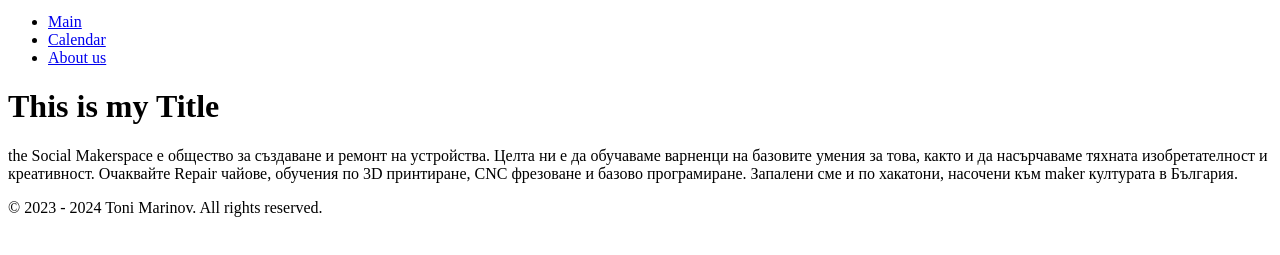
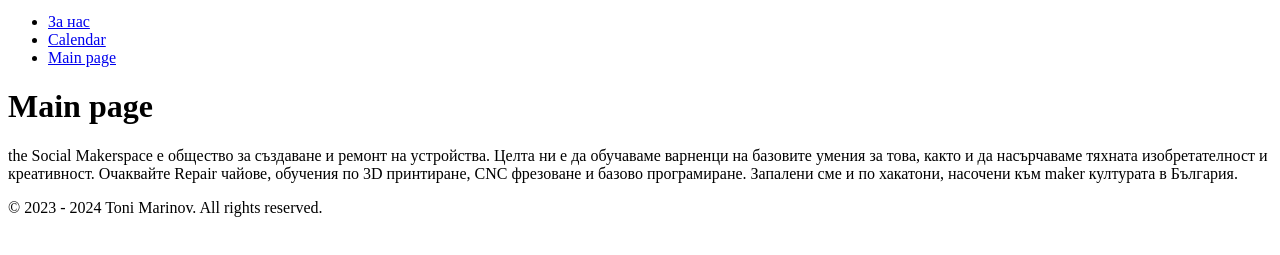
Before and after one commit to ivalynx/trikey.space, an Eleventy site: page index.md in a window 1280 px wide. Shown: the part 29-284 px from the top of the page. Built offline with nearby package versions, Linux system fonts and the light colour scheme; Eleventy itself is replaced by a stand-in of ours; files that its build step writes are made by us from their sources.

Commit message:
add eleventy-navigation

```diff
--- a/_includes/layout.liquid
+++ b/_includes/layout.liquid
@@ -8,18 +8,8 @@
     <header>
       <img src="" alt="The Social Makerspace" class="logo">
       <nav>
-        <ul>
-          <li>
-            <a href="/">Main</a>
-          </li>
-          <li>
-            <a href="/calendar">Calendar</a>
-          </li>
-          <li>
-            <a href="/about-us">About us</a>
-          </li>
-        </ul>
-      </nav>
+      {{ collections.all | eleventyNavigation | eleventyNavigationToHtml }}
+        </nav>
     </header>
     <main>
       <h1>{{ pageTitle }}</h1>
--- a/about-us.md
+++ b/about-us.md
@@ -1,6 +1,8 @@
 ---
 layout: layout.liquid
 pageTitle: За нас
+eleventyNavigation:
+  key: За нас
 ---
 Тука трябва да бъде карта (нейният код)
 
--- a/calendar.md
+++ b/calendar.md
@@ -1,5 +1,7 @@
 ---
 layout: layout.liquid
 pageTitle: Calendar
+eleventyNavigation:
+  key: Calendar
 ---
 Тука трябва да бъде календар  (негов код)
--- a/index.md
+++ b/index.md
@@ -1,5 +1,7 @@
 ---
 layout: layout.liquid
-pageTitle: This is my Title
+pageTitle: Main page
+eleventyNavigation:
+  key: Main page
 ---
 the Social Makerspace е общество за създаване и ремонт на устройства. Целта ни е да обучаваме варненци на базовите умения за това, както и да насърчаваме тяхната изобретателност и креативност. Очаквайте Repair чайове, обучения по 3D принтиране, CNC фрезоване и базово програмиране. Запалени сме и по хакатони, насочени към maker културата в България.
```
